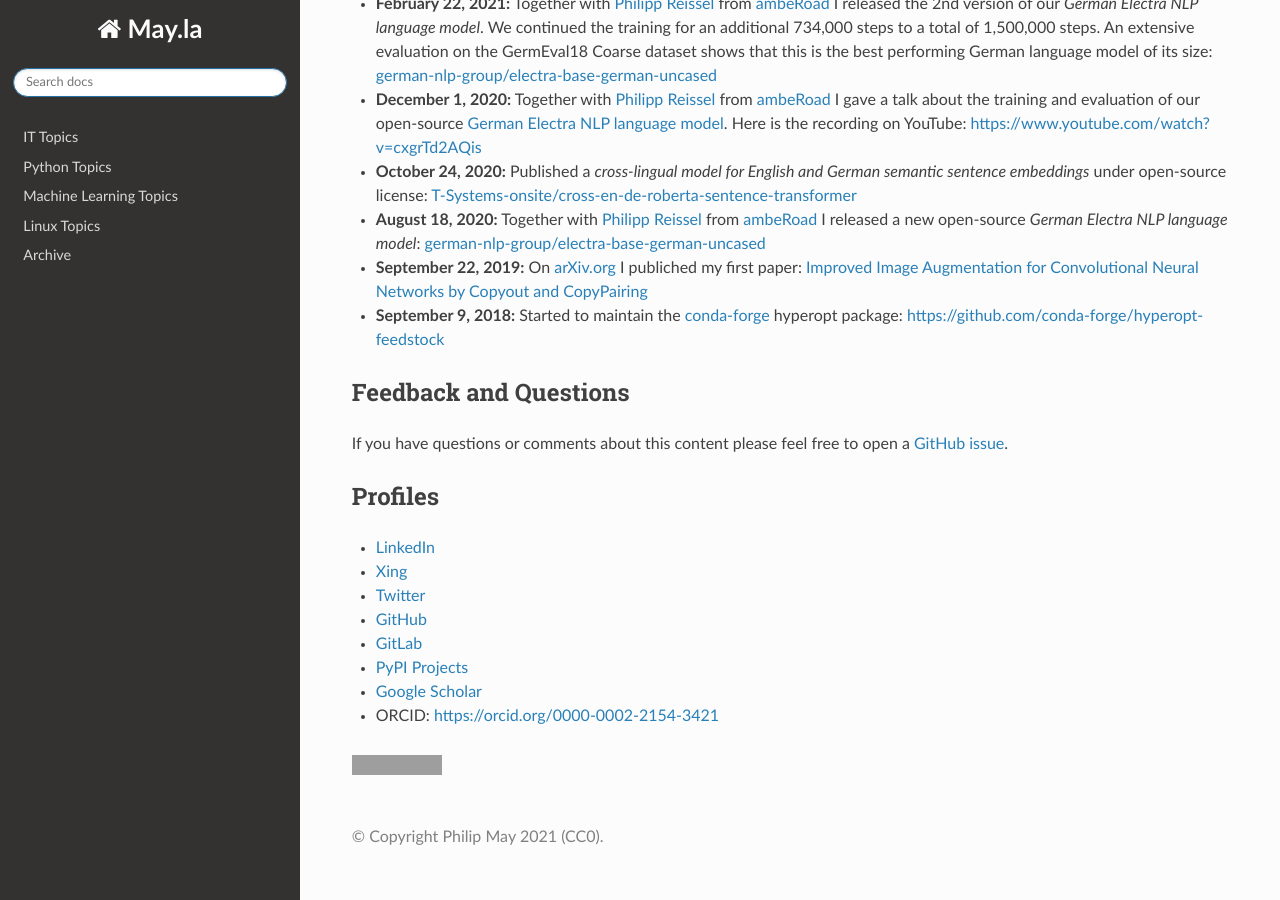
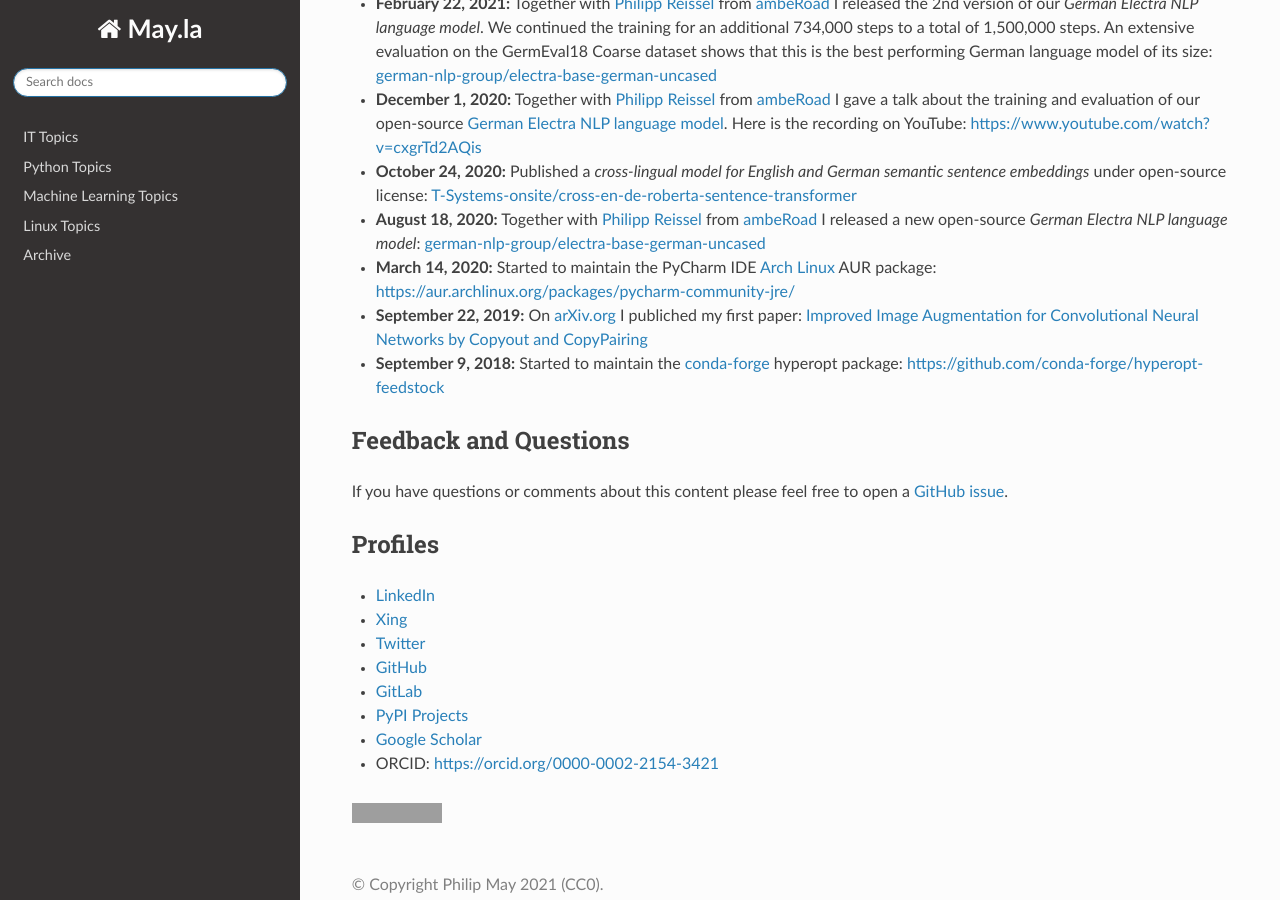
Before and after one commit to PhilipMay/May.la, a Sphinx documentation site: the page built from source/index.md, in a window 1280 px wide and 900 px high, scrolled down 517 px. Built offline with Sphinx 7.4.7 and the Read the Docs theme 2.0.0, drawn with Linux system fonts in a browser that asks for light colours; grey boxes are pictures that could not be loaded.

Commit message:
Update index.md

```diff
--- a/source/index.md
+++ b/source/index.md
@@ -20,6 +20,7 @@ archive
 - **December 1, 2020:** Together with [Philipp Reissel](https://twitter.com/phil_ipp_) from [ambeRoad](https://amberoad.de/) I gave a talk about the training and evaluation of our open-source [German Electra NLP language model](https://huggingface.co/german-nlp-group/electra-base-german-uncased). Here is the recording on YouTube: https://www.youtube.com/watch?v=cxgrTd2AQis
 - **October 24, 2020:** Published a *cross-lingual model for English and German semantic sentence embeddings* under open-source license: [T-Systems-onsite/cross-en-de-roberta-sentence-transformer](https://huggingface.co/T-Systems-onsite/cross-en-de-roberta-sentence-transformer)
 - **August 18, 2020:** Together with [Philipp Reissel](https://twitter.com/phil_ipp_) from [ambeRoad](https://amberoad.de/) I released a new open-source *German Electra NLP language model*: [german-nlp-group/electra-base-german-uncased](https://huggingface.co/german-nlp-group/electra-base-german-uncased)
+- **March 14, 2020:** Started to maintain the PyCharm IDE [Arch Linux](https://archlinux.org/) AUR package: https://aur.archlinux.org/packages/pycharm-community-jre/
 - **September 22, 2019:** On arXiv.org I publiched my first paper: [Improved Image Augmentation for Convolutional Neural Networks by Copyout and CopyPairing](https://arxiv.org/abs/1909.00390)
 - **September 9, 2018:** Started to maintain the [conda-forge](https://conda-forge.org/) hyperopt package: https://github.com/conda-forge/hyperopt-feedstock
 
```
